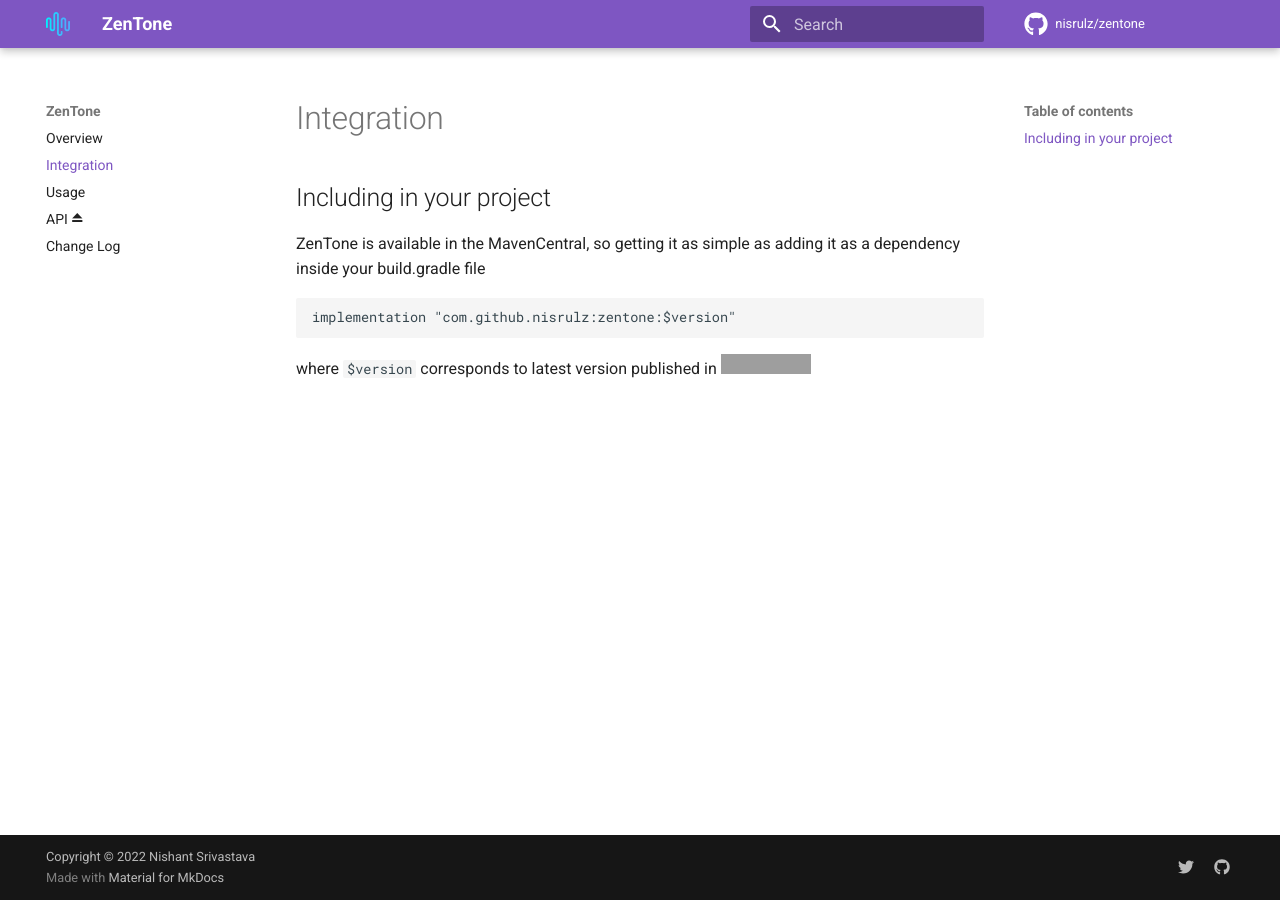
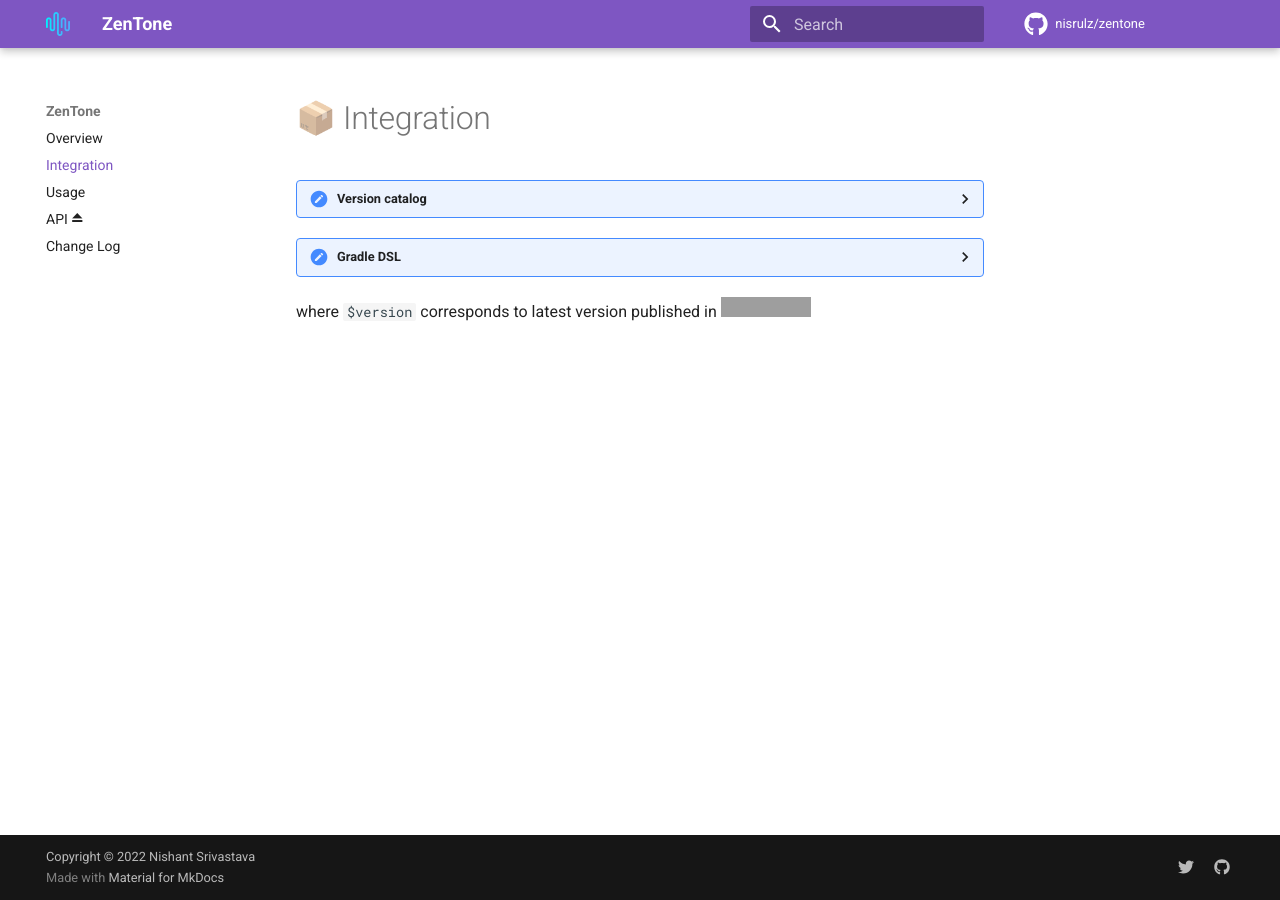
Before and after one commit to nisrulz/zentone, an MkDocs documentation site: the page built from docs/integration.md, in a window 1280 px wide. Built offline with MkDocs 1.6.1 and Material for MkDocs 9.7.7, drawn with Linux system fonts in a browser that asks for light colours; comment, search, counter and statistics services are not loaded; the version menu is left out; grey boxes are pictures that could not be loaded.

Commit message:
updated integration docs

````diff
--- a/docs/integration.md
+++ b/docs/integration.md
@@ -1,10 +1,37 @@
-## Including in your project
+# 📦 Integration
 
-ZenTone is available in the MavenCentral, so getting it as simple as adding it as a dependency
-inside your build.gradle file
+<details>
+<summary>Version catalog</summary>
 
-```gradle
-implementation "com.github.nisrulz:zentone:$version"
+Inside `libs.versions.toml` file:
+
+```toml
+[versions]
+zentone = "$version"
+
+[dependencies]
+zentone = { group = "com.github.nisrulz", name = "zentone", version.ref = "zentone" }
 ```
 
+Then inside your `build.gradle.kts` file:
+
+```kt
+dependencies {
+  implementation(libs.zentone)
+}
+```
+
+</details>
+
+<details>
+<summary>Gradle DSL</summary>
+
+```kotlin
+dependencies {
+    implementation("com.github.nisrulz:zentone:$version")
+}
+```
+
+</details>
+
 where `$version` corresponds to latest version published in [![Maven Central](https://img.shields.io/maven-central/v/com.github.nisrulz/zentone)](https://search.maven.org/artifact/com.github.nisrulz/zentone)
````
Also changed, not shown: 1 other file.
